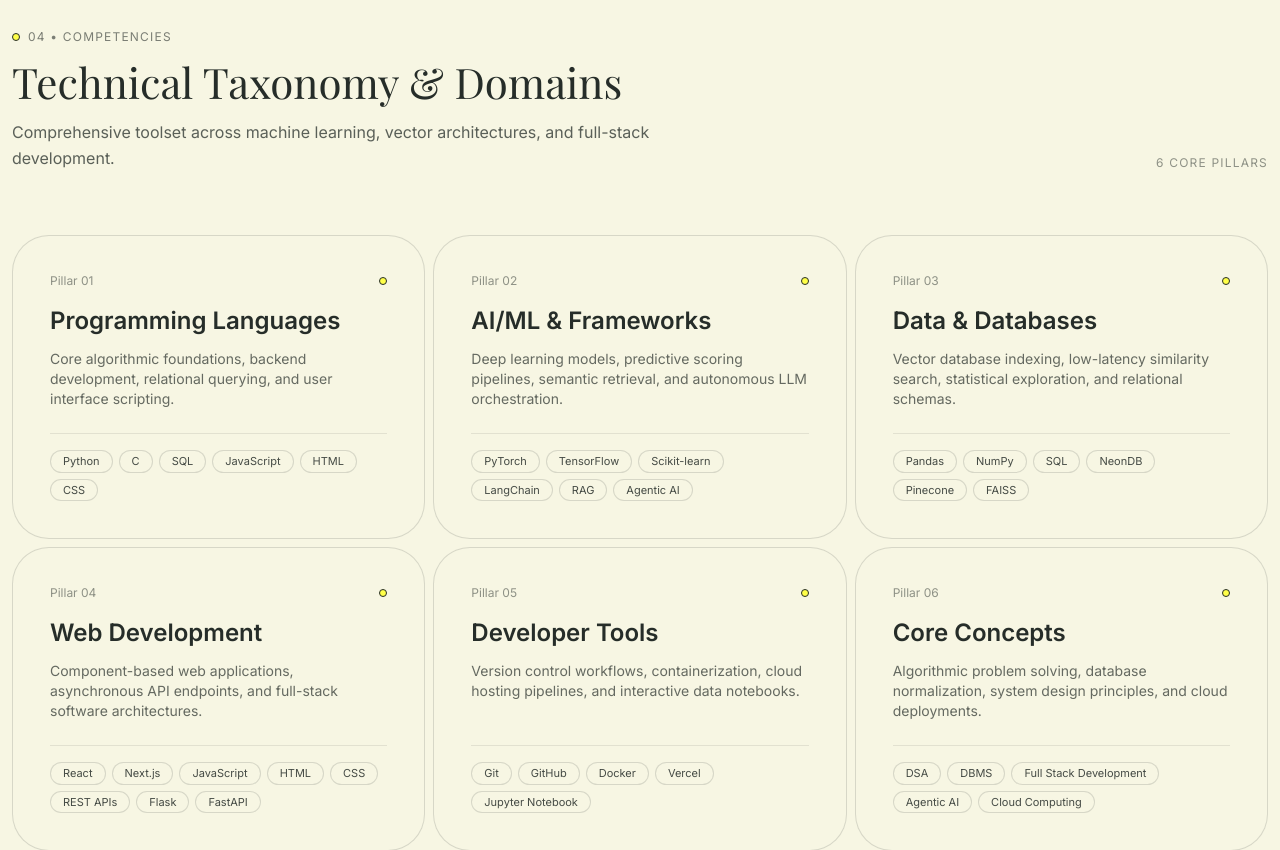
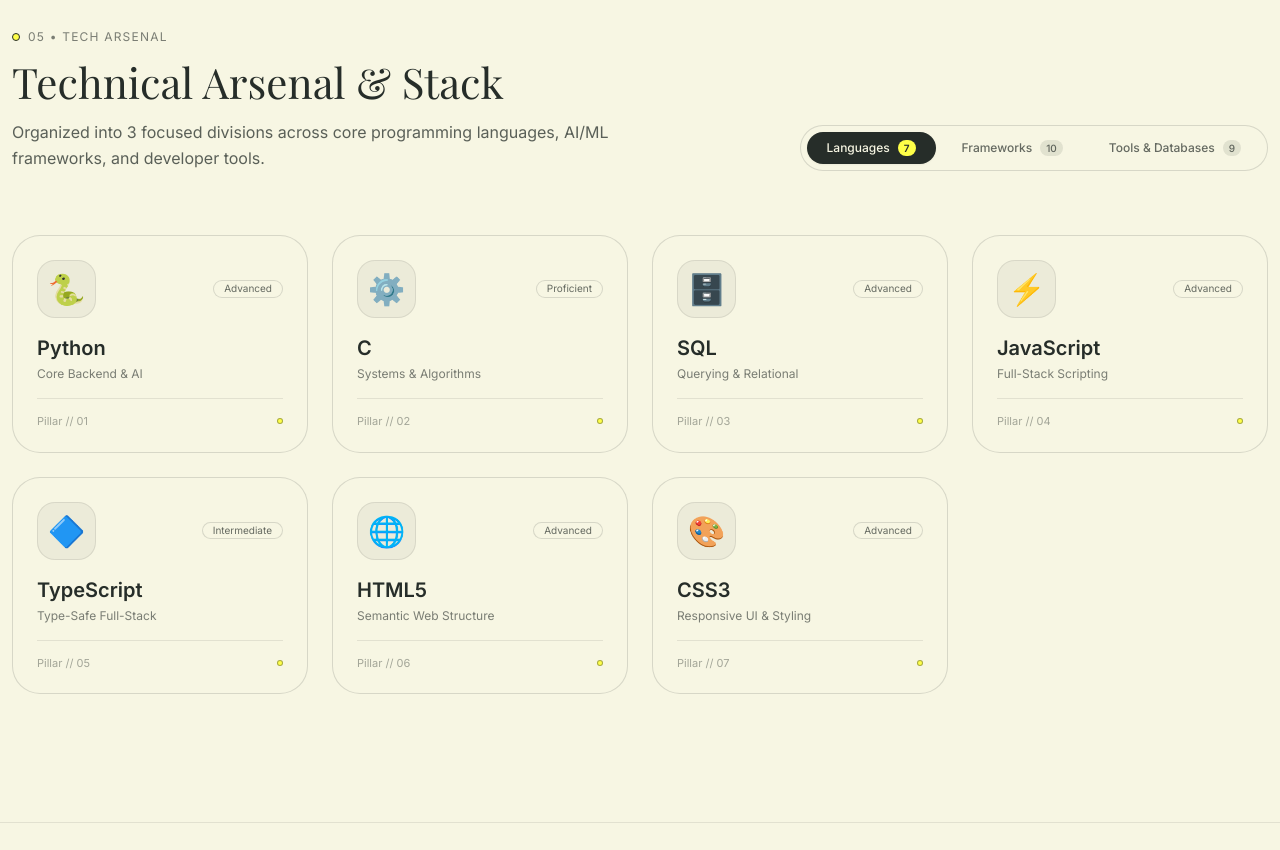
Before and after one commit to Sanjeevkadakol/portfolio, a React (Vite) app: page / in a window 1280 px wide. Shown: the part 6560-7410 px from the top of the page. Built offline with nearby package versions, Linux system fonts and the light colour scheme; no server answers; a web font is replaced by a local one.

Commit message:
Renovate Tech Arsenal with 3 main divisions toggle: Languages, Frameworks, and Tools

```diff
--- a/src/components/Skills.jsx
+++ b/src/components/Skills.jsx
@@ -1,39 +1,66 @@
+import { useState } from 'react'
 import { motion } from 'framer-motion'
-
-const skillCategories = [
-  {
-    name: "Programming Languages",
-    skills: ["Python", "C", "SQL", "JavaScript", "HTML", "CSS"],
-    description: "Core algorithmic foundations, backend development, relational querying, and user interface scripting."
-  },
-  {
-    name: "AI/ML & Frameworks",
-    skills: ["PyTorch", "TensorFlow", "Scikit-learn", "LangChain", "RAG", "Agentic AI"],
-    description: "Deep learning models, predictive scoring pipelines, semantic retrieval, and autonomous LLM orchestration."
-  },
-  {
-    name: "Data & Databases",
-    skills: ["Pandas", "NumPy", "SQL", "NeonDB", "Pinecone", "FAISS"],
-    description: "Vector database indexing, low-latency similarity search, statistical exploration, and relational schemas."
-  },
-  {
-    name: "Web Development",
-    skills: ["React", "Next.js", "JavaScript", "HTML", "CSS", "REST APIs", "Flask", "FastAPI"],
-    description: "Component-based web applications, asynchronous API endpoints, and full-stack software architectures."
-  },
-  {
-    name: "Developer Tools",
-    skills: ["Git", "GitHub", "Docker", "Vercel", "Jupyter Notebook"],
-    description: "Version control workflows, containerization, cloud hosting pipelines, and interactive data notebooks."
-  },
-  {
-    name: "Core Concepts",
-    skills: ["DSA", "DBMS", "Full Stack Development", "Agentic AI", "Cloud Computing"],
-    description: "Algorithmic problem solving, database normalization, system design principles, and cloud deployments."
-  }
-]
+import {
+  Code,
+  Terminal,
+  Database,
+  Cpu,
+  Layers,
+  Server,
+  Workflow,
+  Wrench,
+  Boxes,
+  FileCode,
+  Cloud,
+  Container,
+  GitBranch,
+  Sparkles
+} from 'lucide-react'
 
 const Skills = () => {
+  const [activeTab, setActiveTab] = useState('languages')
+
+  const techArsenal = {
+    languages: [
+      { name: "Python", category: "Core Backend & AI", icon: "🐍", level: "Advanced" },
+      { name: "C", category: "Systems & Algorithms", icon: "⚙️", level: "Proficient" },
+      { name: "SQL", category: "Querying & Relational", icon: "🗄️", level: "Advanced" },
+      { name: "JavaScript", category: "Full-Stack Scripting", icon: "⚡", level: "Advanced" },
+      { name: "TypeScript", category: "Type-Safe Full-Stack", icon: "🔷", level: "Intermediate" },
+      { name: "HTML5", category: "Semantic Web Structure", icon: "🌐", level: "Advanced" },
+      { name: "CSS3", category: "Responsive UI & Styling", icon: "🎨", level: "Advanced" }
+    ],
+    frameworks: [
+      { name: "PyTorch", category: "Deep Learning & Tensors", icon: "🔥", level: "Proficient" },
+      { name: "TensorFlow", category: "Machine Learning Models", icon: "🧠", level: "Proficient" },
+      { name: "Scikit-Learn", category: "Predictive ML & Scoring", icon: "📊", level: "Advanced" },
+      { name: "LangChain", category: "RAG & LLM Orchestration", icon: "🦜", level: "Advanced" },
+      { name: "FastAPI", category: "High-Throughput APIs", icon: "🚀", level: "Advanced" },
+      { name: "React", category: "Component UI Architecture", icon: "⚛️", level: "Advanced" },
+      { name: "Next.js", category: "Server-Side & Web Apps", icon: "▲", level: "Proficient" },
+      { name: "Flask", category: "Python Web Framework", icon: "🧪", level: "Advanced" },
+      { name: "Pandas", category: "Data Manipulation", icon: "🐼", level: "Advanced" },
+      { name: "NumPy", category: "Numerical Operations", icon: "🔢", level: "Advanced" }
+    ],
+    tools: [
+      { name: "Git", category: "Version Control", icon: "🌱", level: "Advanced" },
+      { name: "GitHub", category: "Collaboration & CI/CD", icon: "🐙", level: "Advanced" },
+      { name: "Docker", category: "Containerization", icon: "🐳", level: "Proficient" },
+      { name: "Pinecone", category: "Managed Vector Database", icon: "🌲", level: "Advanced" },
+      { name: "FAISS", category: "Vector Similarity Search", icon: "🔍", level: "Advanced" },
+      { name: "NeonDB", category: "Serverless PostgreSQL", icon: "🐘", level: "Proficient" },
+      { name: "Vercel", category: "Cloud Edge Hosting", icon: "▲", level: "Advanced" },
+      { name: "Jupyter", category: "Interactive Data Notebooks", icon: "🪐", level: "Advanced" },
+      { name: "SQLAlchemy", category: "Python ORM & SQLite", icon: "🔗", level: "Proficient" }
+    ]
+  }
+
+  const tabs = [
+    { id: 'languages', label: 'Languages', count: techArsenal.languages.length },
+    { id: 'frameworks', label: 'Frameworks', count: techArsenal.frameworks.length },
+    { id: 'tools', label: 'Tools & Databases', count: techArsenal.tools.length }
+  ]
+
   return (
     <section id="skills" className="w-full py-24 md:py-32 px-6 md:px-12 bg-cream text-ink border-t border-ink/10 selection:bg-lemon selection:text-ink">
       <div className="max-w-page mx-auto">
@@ -43,66 +70,83 @@
             <div className="inline-flex items-center gap-2">
               <span className="w-2 h-2 rounded-full bg-lemon border border-ink" />
               <span className="font-suisse-book text-xs uppercase tracking-widest text-ink/60">
-                04 • Competencies
+                05 • Tech Arsenal
               </span>
             </div>
             <h2 className="font-prody text-4xl sm:text-5xl lg:text-[42px] font-normal leading-[1.15] text-ink">
-              Technical Taxonomy & Domains
+              Technical Arsenal & Stack
             </h2>
             <p className="font-suisse text-base text-ink/75 leading-relaxed">
-              Comprehensive toolset across machine learning, vector architectures, and full-stack development.
+              Organized into 3 focused divisions across core programming languages, AI/ML frameworks, and developer tools.
             </p>
           </div>
 
-          <div className="text-right hidden md:block">
-            <span className="font-suisse-book text-xs text-ink/50 uppercase tracking-widest">
-              6 Core Pillars
-            </span>
+          {/* 3 Main Divisions Pill Toggle Switcher */}
+          <div className="flex items-center gap-1.5 p-1.5 rounded-full border border-ink/15 bg-cream">
+            {tabs.map((tab) => (
+              <button
+                key={tab.id}
+                onClick={() => setActiveTab(tab.id)}
+                className={`flex items-center gap-2 px-5 py-2 rounded-full text-xs font-suisse font-medium transition-all ${
+                  activeTab === tab.id
+                    ? 'bg-ink text-cream shadow-sm'
+                    : 'text-ink/70 hover:text-ink'
+                }`}
+              >
+                <span>{tab.label}</span>
+                <span className={`text-[10px] px-1.5 py-0.2 rounded-full ${activeTab === tab.id ? 'bg-lemon text-ink font-semibold' : 'bg-ink/10 text-ink/70'}`}>
+                  {tab.count}
+                </span>
+              </button>
+            ))}
           </div>
         </div>
 
-        {/* 6 Categories Grid with 37px Radius Cards */}
-        <div className="grid grid-cols-1 md:grid-cols-2 lg:grid-cols-3 gap-8">
-          {skillCategories.map((category, idx) => (
+        {/* Dynamic Arsenal Grid (37px Radius Cards) */}
+        <motion.div
+          key={activeTab}
+          initial={{ opacity: 0, y: 15 }}
+          animate={{ opacity: 1, y: 0 }}
+          transition={{ duration: 0.4 }}
+          className="grid grid-cols-2 sm:grid-cols-3 lg:grid-cols-4 gap-5 sm:gap-6"
+        >
+          {techArsenal[activeTab].map((tech, idx) => (
             <motion.div
               key={idx}
-              initial={{ opacity: 0, y: 16 }}
-              whileInView={{ opacity: 1, y: 0 }}
-              viewport={{ once: true }}
-              transition={{ duration: 0.5, delay: idx * 0.1 }}
-              className="bg-cream rounded-cards p-8 sm:p-[37px] border border-ink/15 flex flex-col justify-between hover:border-ink/40 transition-colors"
+              initial={{ opacity: 0, scale: 0.96 }}
+              animate={{ opacity: 1, scale: 1 }}
+              transition={{ duration: 0.3, delay: idx * 0.04 }}
+              className="bg-cream rounded-[28px] p-6 border border-ink/15 flex flex-col justify-between hover:border-ink/40 hover:-translate-y-1 transition-all duration-200 group"
             >
               <div>
+                {/* Icon & Category Header */}
                 <div className="flex items-center justify-between mb-4">
-                  <span className="font-suisse-book text-xs text-ink/50">
-                    Pillar 0{idx + 1}
+                  <span className="text-2xl sm:text-3xl p-2.5 rounded-[18px] bg-ink/5 border border-ink/10 group-hover:scale-110 transition-transform">
+                    {tech.icon}
                   </span>
-                  <span className="w-2 h-2 rounded-full bg-lemon border border-ink" />
+                  <span className="font-suisse text-[10px] px-2.5 py-0.5 rounded-full border border-ink/15 bg-cream text-ink/70">
+                    {tech.level}
+                  </span>
                 </div>
 
-                <h3 className="font-suisse text-xl sm:text-2xl font-semibold text-ink mb-3 leading-tight">
-                  {category.name}
+                {/* Tech Title */}
+                <h3 className="font-suisse text-lg sm:text-xl font-semibold text-ink mb-1 group-hover:underline underline-offset-2">
+                  {tech.name}
                 </h3>
-                <p className="font-suisse text-xs sm:text-sm text-ink/70 leading-relaxed mb-6">
-                  {category.description}
+                <p className="font-suisse-book text-xs text-ink/60">
+                  {tech.category}
                 </p>
               </div>
 
-              <div className="pt-4 border-t border-ink/10">
-                <div className="flex flex-wrap gap-1.5">
-                  {category.skills.map((skill, sIdx) => (
-                    <span
-                      key={sIdx}
-                      className="font-suisse text-[11px] px-3 py-1 rounded-pills bg-cream border border-ink/15 text-ink/85"
-                    >
-                      {skill}
-                    </span>
-                  ))}
-                </div>
+              <div className="pt-4 border-t border-ink/10 mt-4 flex items-center justify-between">
+                <span className="font-suisse-book text-[11px] text-ink/40">
+                  Pillar // 0{idx + 1}
+                </span>
+                <span className="w-1.5 h-1.5 rounded-full bg-lemon border border-ink/40" />
               </div>
             </motion.div>
           ))}
-        </div>
+        </motion.div>
       </div>
     </section>
   )
```
